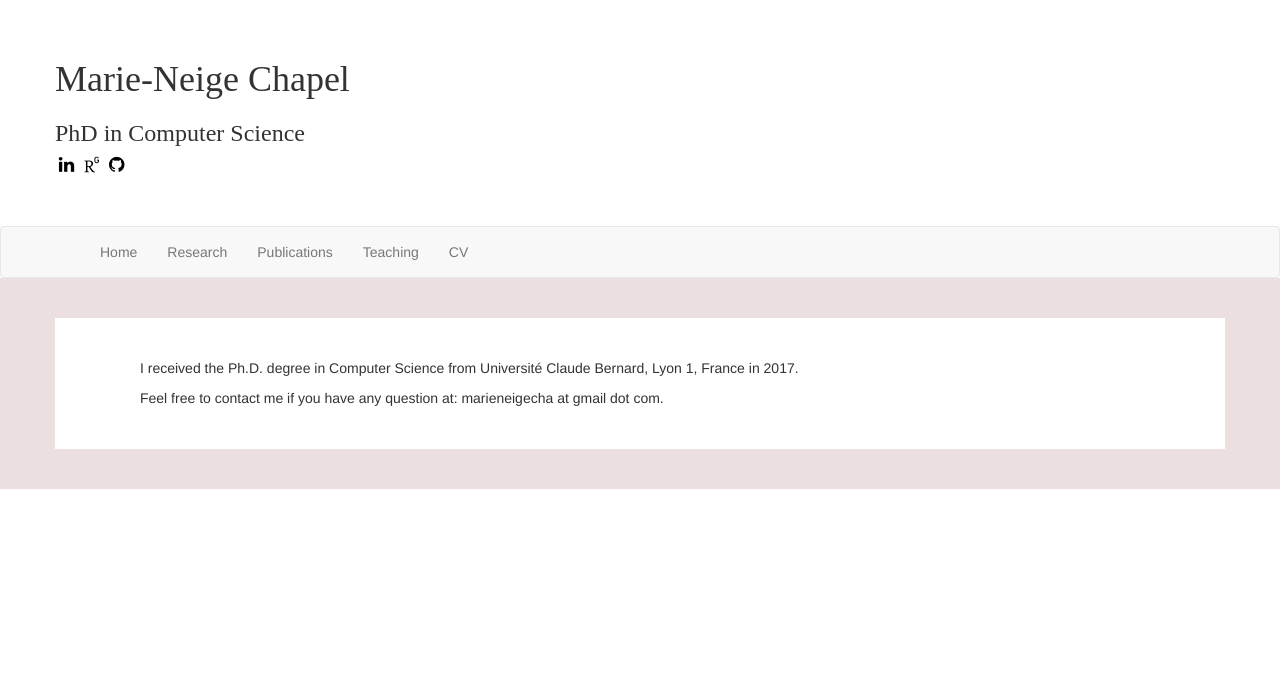
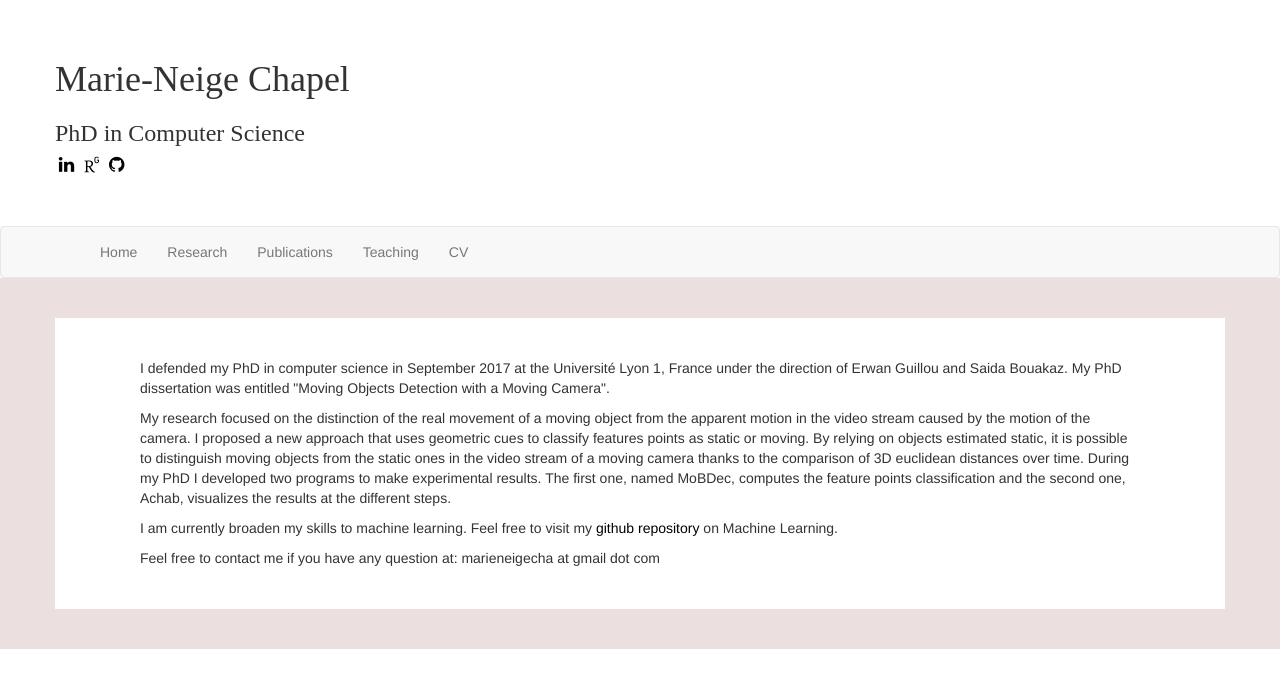
Before and after one commit to mnchapel/mnchapel.github.io, a Jekyll site: the page built from index.html, in a window 1280 px wide. Shown: the top 688 px of the page. Built offline with Jekyll 4.4.1, drawn with Linux system fonts in a browser that asks for light colours; some web fonts are replaced.

Commit message:
Update index.html

```diff
--- a/index.html
+++ b/index.html
@@ -4,6 +4,10 @@
 permalink: /
 ---
 
-<p>I received the Ph.D. degree in Computer Science from Université Claude Bernard, Lyon 1, France in 2017.</p>
+<p>I defended my PhD in computer science in September 2017 at the Université Lyon 1, France under the direction of Erwan Guillou and Saida Bouakaz. My PhD dissertation was entitled "Moving Objects Detection with a Moving Camera".</p>
 
-Feel free to contact me if you have any question at: marieneigecha at gmail dot com.
+<p>My research focused on the distinction of the real movement of a moving object from the apparent motion in the video stream caused by the motion of the camera. I proposed a new approach that uses geometric cues to classify features points as static or moving. By relying on objects estimated static, it is possible to distinguish moving objects from the static ones in the video stream of a moving camera thanks to the comparison of 3D euclidean distances over time. During my PhD I developed two programs to make experimental results. The first one, named MoBDec, computes the feature points classification and the second one, Achab, visualizes the results at the different steps.</p>
+
+<p>I am currently broaden my skills to machine learning. Feel free to visit my <a href="https://github.com/mnchapel/machine_learning">github repository</a> on Machine Learning.</p>
+
+Feel free to contact me if you have any question at: marieneigecha at gmail dot com
```
